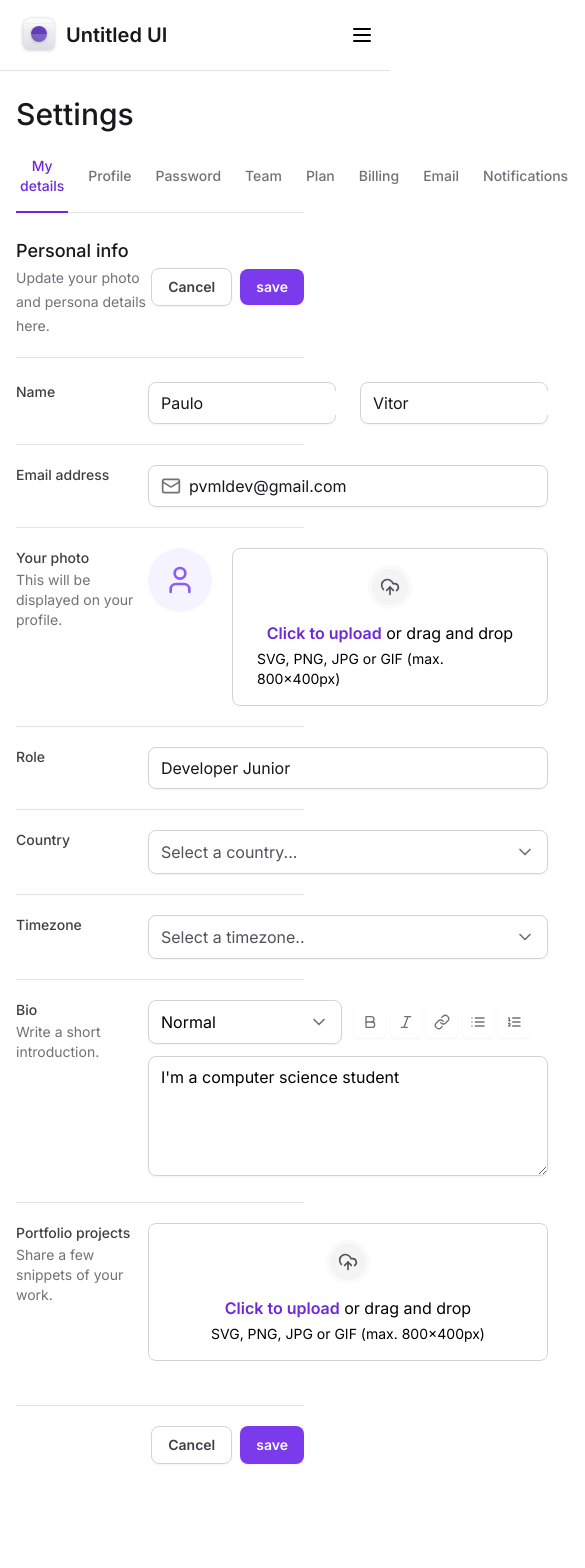
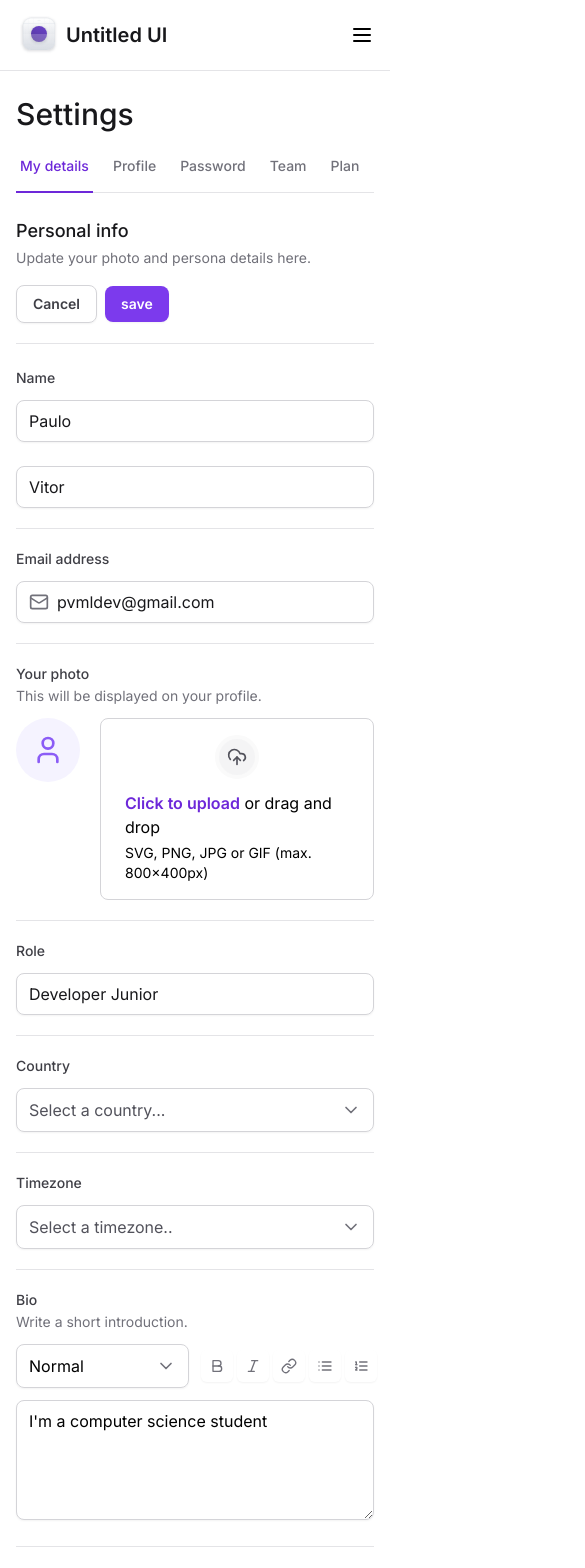
Before and after one commit to BBML-DEV/tailwind-next, a Next.js app: page / in a window 390 px wide. Shown: the top 1568 px of the page, 585 px wide, since content can reach past the window. Before the commit the page ends 1512 px from the top, so only its background shows below. Built offline with nearby package versions, Linux system fonts and the light colour scheme.

Commit message:
feat: Adicionando responsividade ao formulário do projeto

```diff
--- a/app/layout.tsx
+++ b/app/layout.tsx
@@ -18,7 +18,7 @@ export default function RootLayout({
   return (
     <html lang="en" className="antialised">
       <body className={inter.className}>
-        <div className="grid min-h-screen grid-cols-app">
+        <div className="min-h-screen lg:grid lg:grid-cols-app ">
           <Sidebar />
           <main className="px-4 pb-12 pt-24 lg:col-start-2">{children}</main>
         </div>
--- a/app/page.tsx
+++ b/app/page.tsx
@@ -2,15 +2,7 @@
 
 import { SettingsTabs } from './shared/components/SettingsTabs'
 import * as Input from './shared/components/Form/Input'
-import {
-  Bold,
-  Italic,
-  Link,
-  List,
-  ListOrdered,
-  LogOut,
-  Mail,
-} from 'lucide-react'
+import { Bold, Italic, Link, List, ListOrdered, Mail } from 'lucide-react'
 import * as FileInput from './shared/components/Form/FileInput'
 import { Select } from './shared/components/Form/Select'
 import { SelectItem } from '@/app/shared/components/Form/Select/SelectItem'
@@ -24,7 +16,7 @@ export default function Home() {
       <SettingsTabs />
 
       <div className="mt-6 flex flex-col">
-        <div className="flex w-full items-center justify-between border-b border-zinc-200 pb-5">
+        <div className="flex w-full flex-col items-start justify-between gap-4 border-b border-zinc-200 pb-5 lg:flex-row lg:items-center">
           <div className="space-y-1">
             <h2 className="text-lg font-medium text-zinc-900">Personal info</h2>
             <span className="text-sm text-zinc-500">
@@ -46,14 +38,14 @@ export default function Home() {
           id="settings"
           className="mt-6 flex w-full flex-col gap-5 divide-y divide-zinc-200"
         >
-          <div className="grid grid-cols-form gap-3">
+          <div className="flex flex-col gap-3 lg:grid lg:grid-cols-form">
             <label
               htmlFor="firstName"
               className="text-sm font-medium text-zinc-700"
             >
               Name
             </label>
-            <div className="grid grid-cols-2 gap-6">
+            <div className="flex flex-col gap-6 lg:grid lg:grid-cols-2">
               <Input.InputRoot>
                 <Input.InputController id="firstName" defaultValue="Paulo" />
               </Input.InputRoot>
@@ -64,7 +56,7 @@ export default function Home() {
             </div>
           </div>
 
-          <div className="grid grid-cols-form gap-3 pt-5">
+          <div className="flex flex-col gap-3 pt-5 lg:grid lg:grid-cols-form">
             <label
               htmlFor="email"
               className="text-sm font-medium text-zinc-700"
@@ -84,7 +76,7 @@ export default function Home() {
             </Input.InputRoot>
           </div>
 
-          <div className="grid grid-cols-form gap-3 pt-5">
+          <div className="flex flex-col items-start gap-3 pt-5 lg:grid lg:grid-cols-form">
             <label
               htmlFor="photo"
               className="flex flex-col gap-0.5 text-sm font-medium text-zinc-700"
@@ -102,7 +94,7 @@ export default function Home() {
             </FileInput.Root>
           </div>
 
-          <div className="grid grid-cols-form gap-3 pt-5">
+          <div className="flex flex-col gap-3 pt-5 lg:grid lg:grid-cols-form">
             <label htmlFor="role" className="text-sm font-medium text-zinc-700">
               Role
             </label>
@@ -116,7 +108,7 @@ export default function Home() {
             </Input.InputRoot>
           </div>
 
-          <div className="grid grid-cols-form gap-3 pt-5">
+          <div className="flex flex-col gap-3 pt-5 lg:grid lg:grid-cols-form">
             <label
               htmlFor="country"
               className="text-sm font-medium text-zinc-700"
@@ -130,7 +122,7 @@ export default function Home() {
             </Select>
           </div>
 
-          <div className="grid grid-cols-form gap-3 pt-5">
+          <div className="flex flex-col gap-3 pt-5 lg:grid lg:grid-cols-form">
             <label
               htmlFor="timezone"
               className="text-sm font-medium text-zinc-700"
@@ -146,7 +138,7 @@ export default function Home() {
             </Select>
           </div>
 
-          <div className="grid grid-cols-form gap-3 pt-5">
+          <div className="flex flex-col gap-3 pt-5 lg:grid lg:grid-cols-form">
             <label
               htmlFor="bio"
               className="flex flex-col gap-0.5 text-sm font-medium text-zinc-700"
@@ -193,7 +185,7 @@ export default function Home() {
             </div>
           </div>
 
-          <div className="grid grid-cols-form gap-3 pt-5">
+          <div className="flex flex-col gap-3 pt-5 lg:grid lg:grid-cols-form">
             <label
               htmlFor="projects"
               className="flex flex-col gap-0.5 text-sm font-medium text-zinc-700"
--- a/app/shared/components/SettingsTabs/components/TabItem.tsx
+++ b/app/shared/components/SettingsTabs/components/TabItem.tsx
@@ -13,7 +13,7 @@ export const TabItem = ({ value, title, isSelected = false }: TabItemProps) => {
       value={value}
       className="group relative px-1 pb-4 text-sm font-medium text-zinc-500 outline-none hover:text-violet-700 data-[state=active]:text-violet-700"
     >
-      <span className="rounded group-focus-visible:ring-2 group-focus-visible:ring-violet-400 group-focus-visible:ring-offset-4">
+      <span className="whitespace-nowrap rounded group-focus-visible:ring-2 group-focus-visible:ring-violet-400 group-focus-visible:ring-offset-4">
         {title}
       </span>
       {isSelected && (
--- a/app/shared/components/SettingsTabs/index.tsx
+++ b/app/shared/components/SettingsTabs/index.tsx
@@ -3,12 +3,16 @@
 import * as Tabs from '@radix-ui/react-tabs'
 import { TabItem } from './components/TabItem'
 import { useState } from 'react'
+import * as ScrollArea from '@radix-ui/react-scroll-area'
 
 export const SettingsTabs = () => {
   const [currentTab, setCurrentTab] = useState('tab1')
 
   return (
     <Tabs.Root value={currentTab} onValueChange={setCurrentTab}>
+      <ScrollArea.Root className="w-full" type="scroll">
+        <ScrollArea.Viewport className="w-full overflow-x-scroll">
+          {' '}
           <Tabs.List className="mt-6 flex w-full items-center gap-4 border-b border-zinc-200">
             <TabItem
               value="tab1"
@@ -25,8 +29,16 @@ export const SettingsTabs = () => {
               title="Password"
               isSelected={currentTab === 'tab3'}
             />
-        <TabItem value="tab4" title="Team" isSelected={currentTab === 'tab4'} />
-        <TabItem value="tab5" title="Plan" isSelected={currentTab === 'tab5'} />
+            <TabItem
+              value="tab4"
+              title="Team"
+              isSelected={currentTab === 'tab4'}
+            />
+            <TabItem
+              value="tab5"
+              title="Plan"
+              isSelected={currentTab === 'tab5'}
+            />
             <TabItem
               value="tab6"
               title="Billing"
@@ -53,6 +65,14 @@ export const SettingsTabs = () => {
               isSelected={currentTab === 'tab10'}
             />
           </Tabs.List>
+        </ScrollArea.Viewport>
+        <ScrollArea.Scrollbar
+          className="flex h-0.5 translate-y-1.5 touch-none select-none flex-col bg-zinc-100"
+          orientation="horizontal"
+        >
+          <ScrollArea.Thumb className="relative flex-1 rounded-lg bg-zinc-300" />
+        </ScrollArea.Scrollbar>
+      </ScrollArea.Root>
     </Tabs.Root>
   )
 }
--- a/package.json
+++ b/package.json
@@ -11,6 +11,7 @@
   "dependencies": {
     "@formkit/auto-animate": "^0.7.0",
     "@radix-ui/react-collapsible": "^1.0.3",
+    "@radix-ui/react-scroll-area": "^1.0.4",
     "@radix-ui/react-select": "^1.2.2",
     "@radix-ui/react-tabs": "^1.0.4",
     "@types/node": "20.4.5",
```
Also changed, not shown: 1 other file (tests, documents, lock files or other folders). Lines whose indentation alone changed are shown as unchanged.
